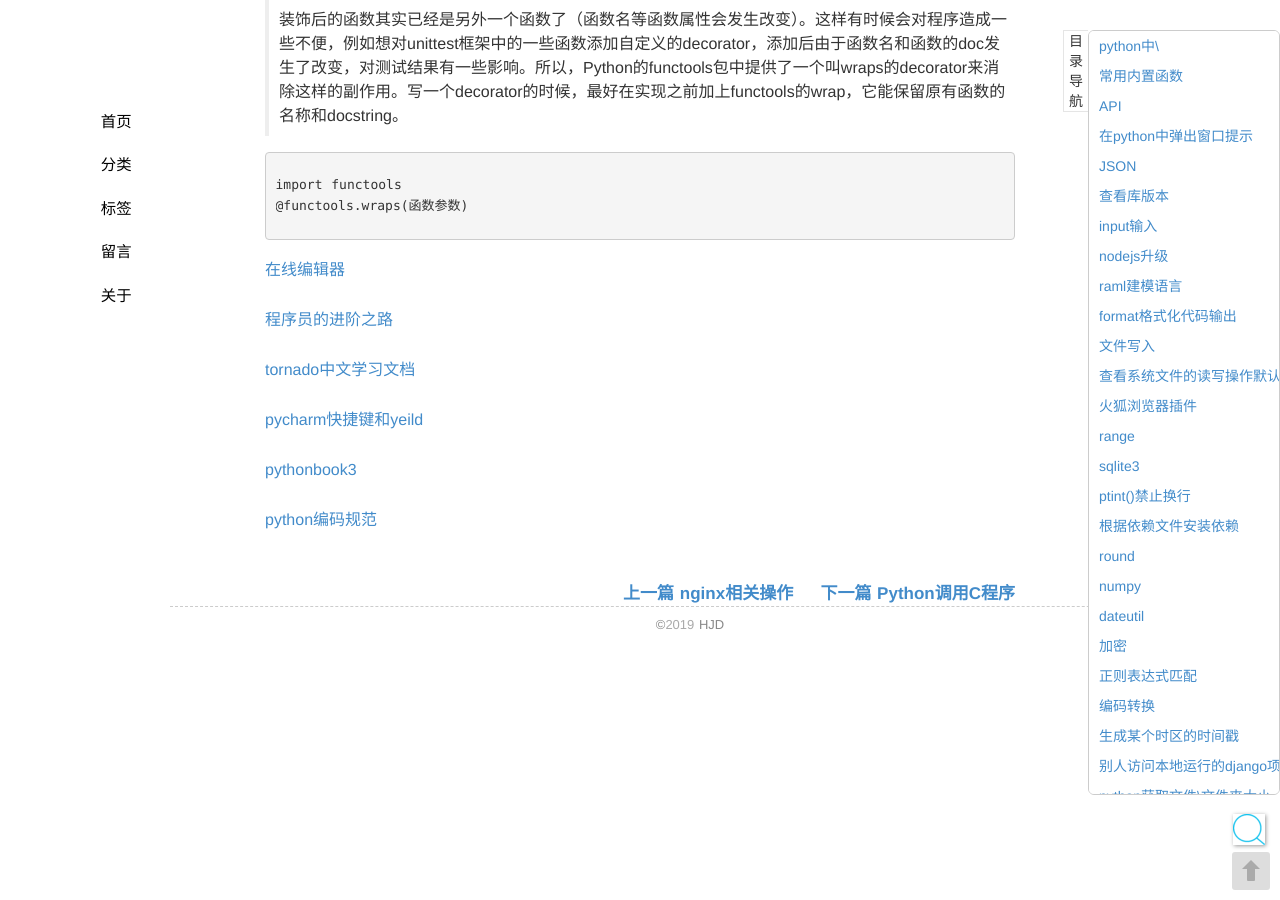
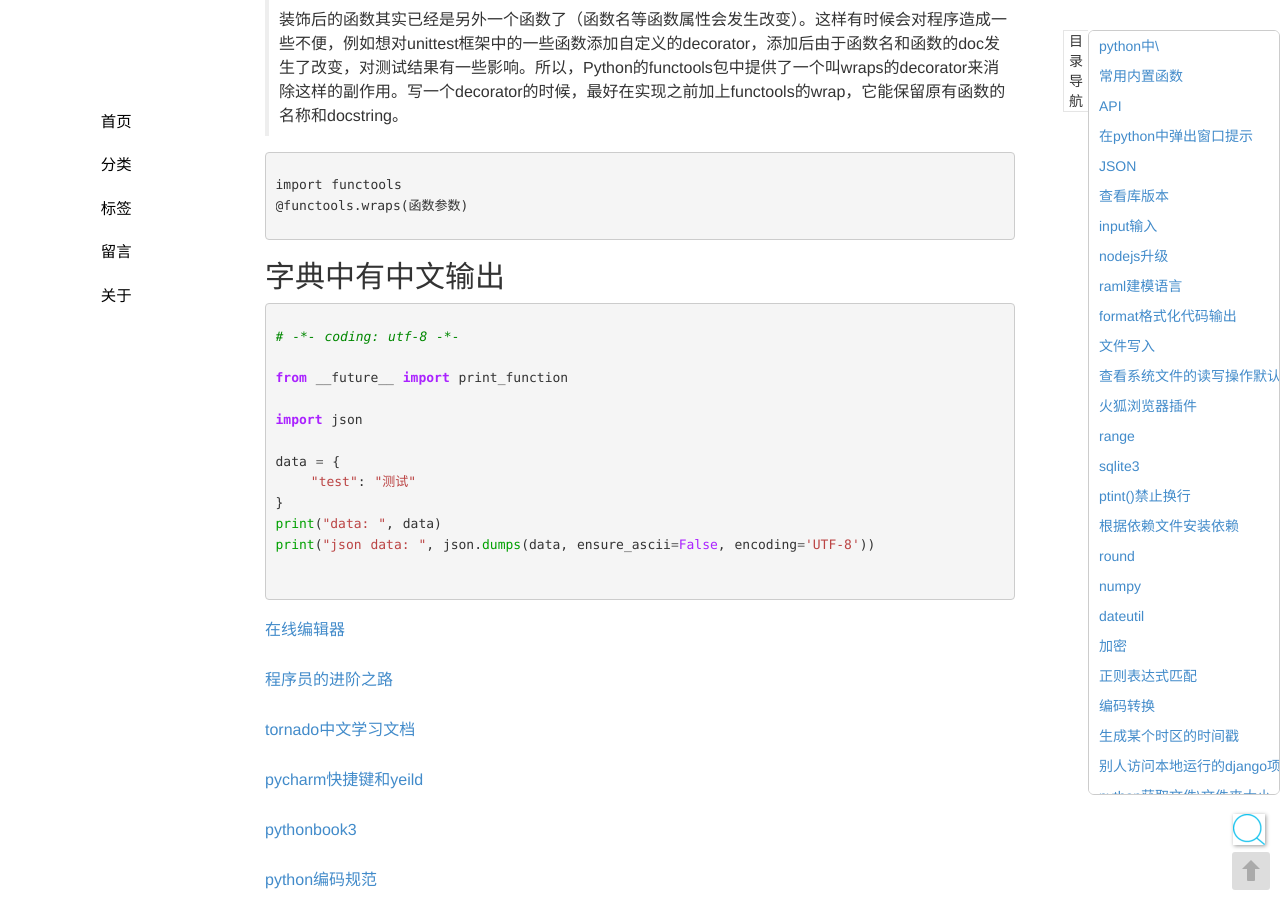
Before and after one commit to seekplum/seekplum.github.io, a Jekyll site: the page built from _posts/2017-01-07-python.md, in a window 1280 px wide and 900 px high, scrolled down 12415 px. Built offline with Jekyll 4.4.1, drawn with Linux system fonts in a browser that asks for light colours; comment, search, counter and statistics services are not loaded.

Commit message:
MOD: Python字典中有中文输出

````diff
--- a/_posts/2017-01-07-python.md
+++ b/_posts/2017-01-07-python.md
@@ -545,6 +545,22 @@ import functools
 @functools.wraps(函数参数)
 ```
 
+## 字典中有中文输出
+
+```python
+# -*- coding: utf-8 -*-
+
+from __future__ import print_function
+
+import json
+
+data = {
+    "test": "测试"
+}
+print("data: ", data)
+print("json data: ", json.dumps(data, ensure_ascii=False, encoding='UTF-8'))
+
+```
 
 
 [在线编辑器](http://www.shucunwang.com/RunCode/python3/)
````
